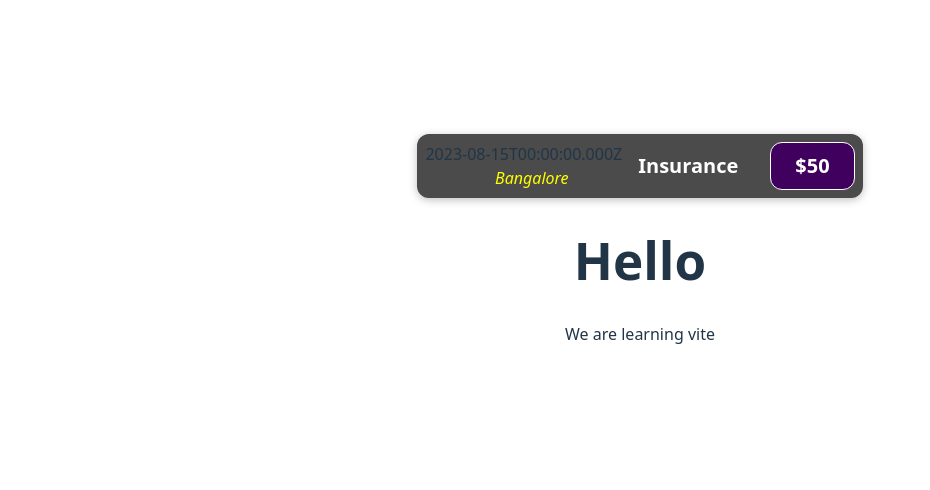
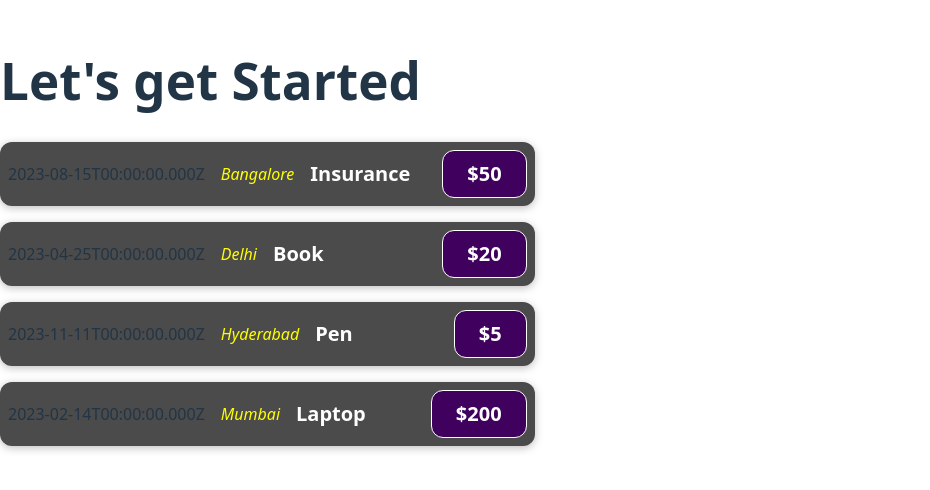
Before and after one commit to p-yamini8/React, a React (Vite) app: page / in a window 1280 px wide. Shown: the part 160-650 px from the top of the page, without its empty margins (0-930 px from the left). Built offline with nearby package versions, Linux system fonts and the light colour scheme.

Commit message:
used props

```diff
--- a/src/App.jsx
+++ b/src/App.jsx
@@ -1,18 +1,37 @@
+// Write your code at relevant places in the code below:
 
-import './App.css'
-import Header from './Header'
-import Para from './paragraph'
-import ExpenseItems from './components/ExpenseItem'
+import ExpenseItem from "./components/ExpenseItem";
+
 function App() {
-
-
   return (
-    <>
-    <ExpenseItems></ExpenseItems>
-    <Header/>
-   <Para/>
-    </>
-  )
+    <div>
+      <h1>Let's get Started</h1>
+      <ExpenseItem
+        date={new Date(2023, 7, 15)}
+        title="Insurance"
+        price="50"
+        location="Bangalore"
+      ></ExpenseItem>
+      <ExpenseItem
+        date={new Date(2023, 3, 25)}
+        title="Book"
+        price="20"
+        location="Delhi"
+      ></ExpenseItem>
+      <ExpenseItem
+        date={new Date(2023, 10, 11)}
+        title="Pen"
+        price="5"
+        location="Hyderabad"
+      ></ExpenseItem>
+      <ExpenseItem
+        date={new Date(2023, 1, 14)}
+        title="Laptop"
+        price="200"
+        location="Mumbai"
+      ></ExpenseItem>
+    </div>
+  );
 }
 
-export default App
+export default App;
--- a/src/components/ExpenseItem.jsx
+++ b/src/components/ExpenseItem.jsx
@@ -1,17 +1,13 @@
 import "./ExpenseItem.css";
 
-function ExpenseItem() {
-  const expenseDate = new Date(2023, 7, 15).toISOString();
-  const expenseTitle = "Insurance";
-  const expenseAmount = 50;
-const location="Bangalore"
+function ExpenseItem(props) {
   return (
     <div className="expense-item">
-      <div>{expenseDate}
-        <div className="expense-item__location">{location}</div></div>
+      <div>{props.date.toISOString()}</div>
+      <div className="expense-item__location">{props.location}</div>
       <div className="expense-item__description">
-        <h2>{expenseTitle}</h2>
-        <div className="expense-item__price">${expenseAmount}</div>
+        <h2>{props.title}</h2>
+        <div className="expense-item__price">${props.price}</div>
       </div>
     </div>
   );
```
